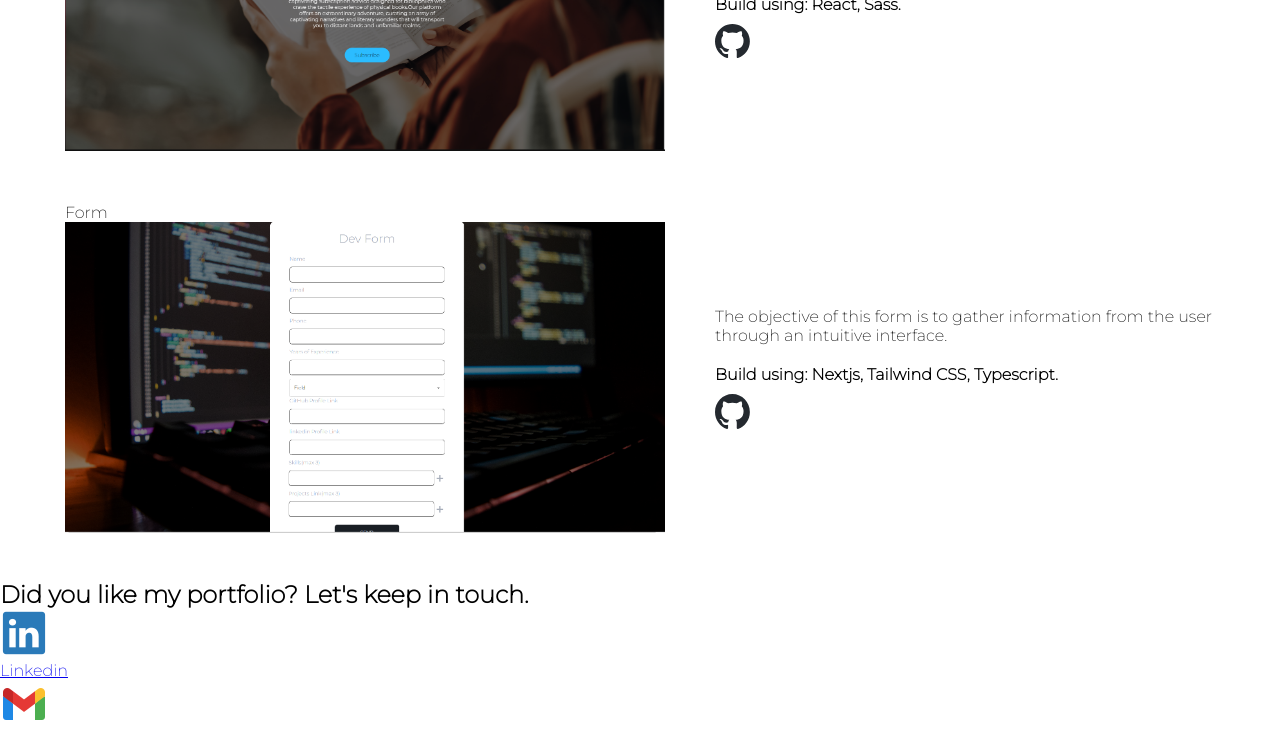
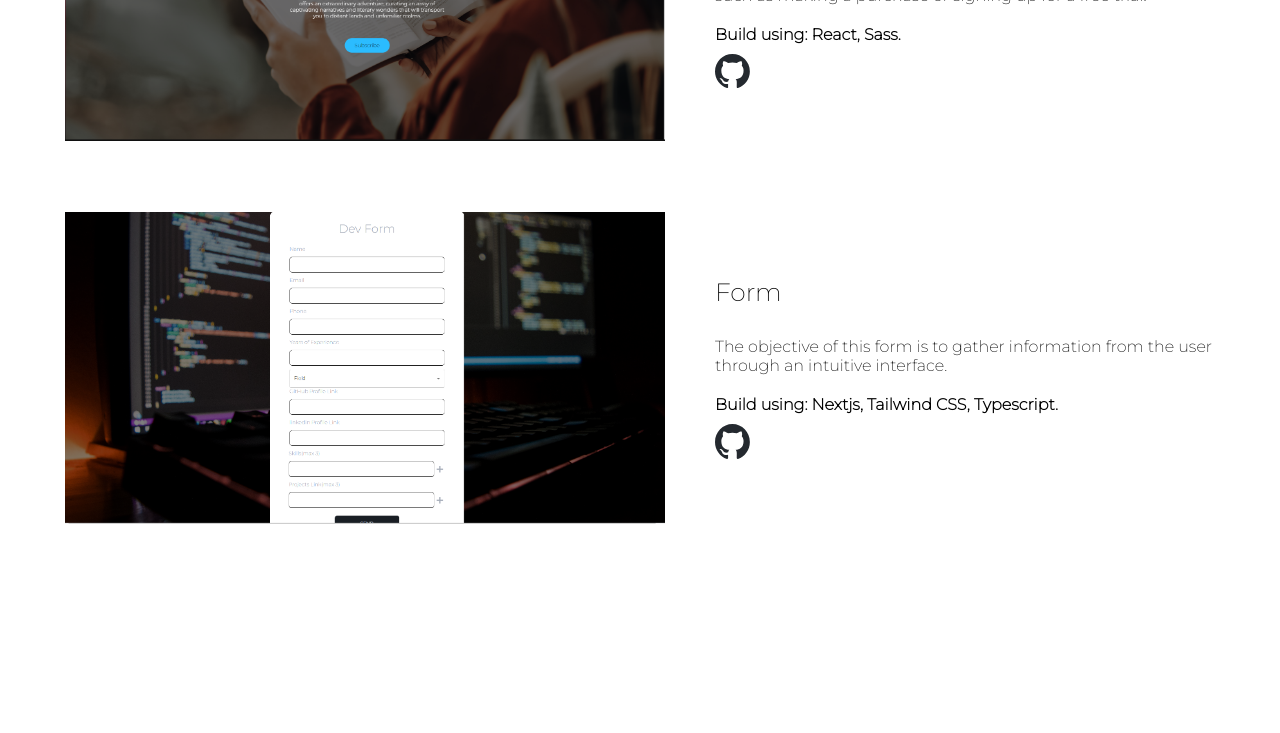
Before and after one commit to LucasNarZ/portfolio-full-stack, a React (Create React App) app in the folder Portfolio/: page / in a window 1280 px wide. Shown: the part 2000-2733 px from the top of the page. Built offline with nearby package versions, Linux system fonts and the light colour scheme.

Commit message:
adding responsive to componentes

```diff
--- a/Portfolio/src/pages/Home.jsx
+++ b/Portfolio/src/pages/Home.jsx
@@ -4,7 +4,7 @@ import JsIcon from '../icons/iconjs.svg';
 import CssIcon from '../icons/logo-css.svg';
 import htmlIcon from '../icons/732212.svg';
 import ReactIcon from '../icons/React-icon.svg';
-import { Link } from "react-router-dom";
+import { Link } from "react-scroll"
 
 
 export function Home(){
@@ -14,7 +14,15 @@ export function Home(){
                 <p>I'm Lucas</p>
                 <p>Front-end Developer and UI & UX Designer</p>
                 <p>I'm a front-end developer with expertise in HTML, CSS, JS, and React. I specialize in creating responsive and dynamic user interfaces.</p>
-                <Link to="/Contact"><button className='contact-me-btn'>Contact Me</button></Link>
+                <Link
+                        activeClass="active"
+                        to="Contact"
+                        spy={true}
+                        smooth={true}
+                        offset={-100}
+                        duration={500}>
+                            <button className='contact-me-btn'>Contact Me</button>
+                    </Link>
             </div>
             <div className="images">
                 <img src={JsIcon} alt="JavaScript" />
--- a/Portfolio/src/pages/contact.jsx
+++ b/Portfolio/src/pages/contact.jsx
@@ -9,23 +9,22 @@ import gmail from "../icons/gmail.png"
 
 export function Contact(){
     return(
-        <section id='contact'>
+        <section id='Contact'>
             <h1>Did you like my portfolio? Let's keep in touch.</h1>
-            <a href="https:/linkedin.com/in/lucas-narloch-a7ba51271">
+            <a href="https:/linkedin.com/in/lucas-narloch-a7ba51271" target="_blank">
                 <div className="option">
                     <img src={linkedin} alt="linkedin" />
                     <p>Linkedin</p>
                 </div>
             </a>
 
-            <a href="#">
-                <div className="option">
-                    <img src={gmail} alt="email" />
-                    <p>lucasnarz123@gmail.com</p>
-                </div>
-            </a>
+            <div className="option">
+                <img src={gmail} alt="email" />
+                <p>lucasnarz123@gmail.com</p>
+            </div>
 
-            <a href="https://github.com/LucasNarZ">
+
+            <a href="https://github.com/LucasNarZ" target="_blank">
                 <div className="option">
                     <img src={github} alt="github" />
                     <p>GitHub</p>
--- a/Portfolio/src/pages/projects.jsx
+++ b/Portfolio/src/pages/projects.jsx
@@ -33,10 +33,10 @@ export function Projects(){
                 return(
                     <div className="project">
                         <div className="title-image">
-                            <p className="project-title">{project.title}</p>
                             <a href={project.projectLink} target="_blank"><img src={project.imageLink} className="project-image" alt="" /></a>
                         </div>
                         <div className="project-info">
+                            <p className="project-title">{project.title}</p>
                             <p className="project-description">{project.description}</p>
                             <p className="skills-used">{project.skills}</p>
                             <a href={project.link} target='_blanked'><img src={GithubIcon} className="github" alt="github" /></a>
```
